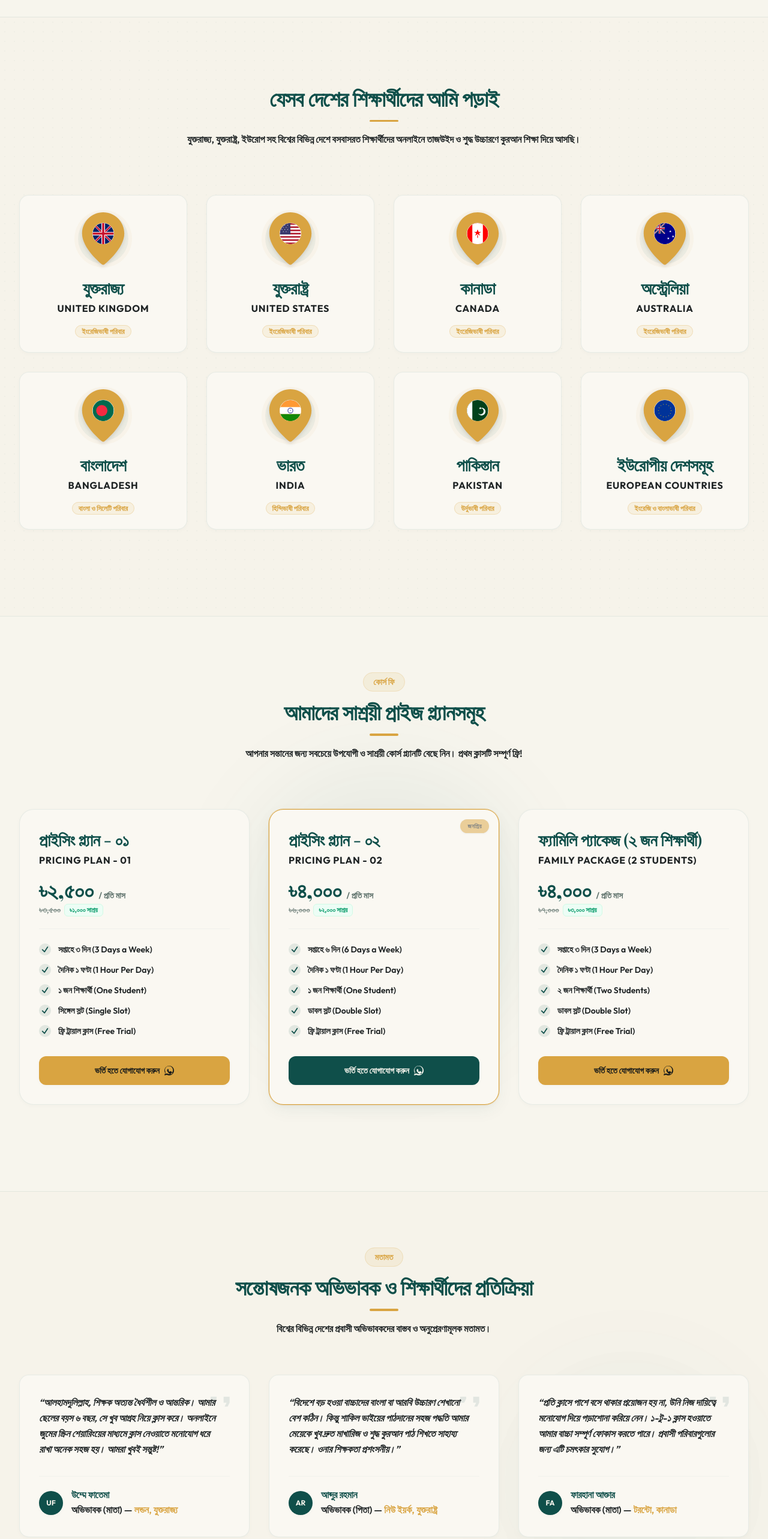
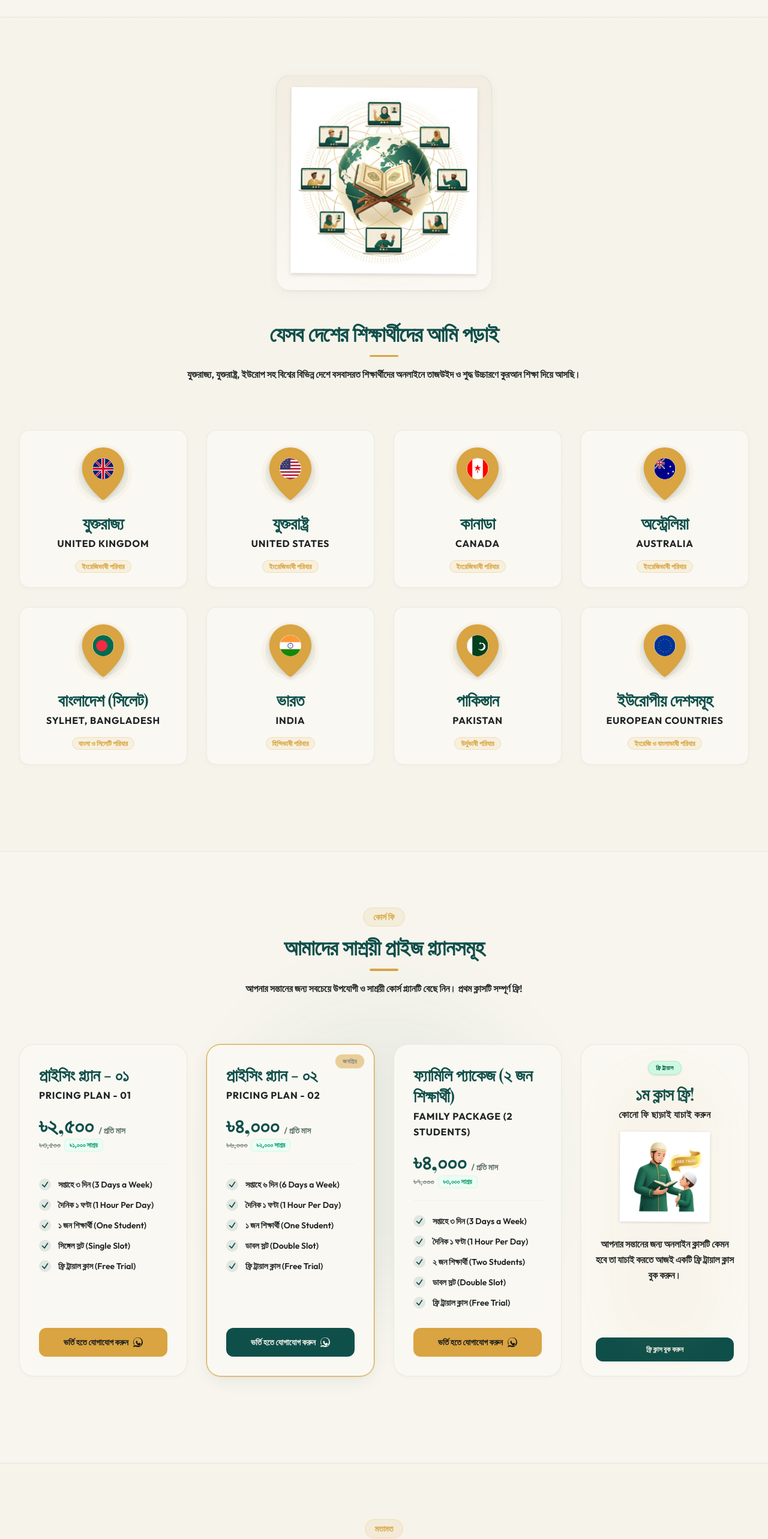
Before and after one commit to nayeem-miah/Alif-Noor-Quran-Academy, a Next.js app: page / in a window 1280 px wide. Shown: the part 4420-6986 px from the top of the page at 60% size. Built offline with nearby package versions, Linux system fonts and the light colour scheme; a web font is replaced by a local one.

Commit message:
image added

```diff
--- a/src/components/features/GlobalPresence.tsx
+++ b/src/components/features/GlobalPresence.tsx
@@ -1,5 +1,6 @@
 "use client";
 
+import Image from "next/image";
 import { useLanguage } from "@/context/LanguageContext";
 
 interface GlobalStudent {
@@ -126,8 +127,8 @@ export default function GlobalPresence() {
     },
     {
       id: "bangladesh",
-      countryNameBn: "বাংলাদেশ",
-      countryNameEn: "Bangladesh",
+      countryNameBn: "বাংলাদেশ (সিলেট)",
+      countryNameEn: "Sylhet, Bangladesh",
       languageBn: "বাংলা ও সিলেটি পরিবার",
       languageEn: "Bengali & Sylheti Families",
       flagSvg: (
@@ -219,6 +220,26 @@ export default function GlobalPresence() {
 
       <div className="mx-auto max-w-7xl px-4 sm:px-6 lg:px-8 w-full relative z-10">
 
+        {/* Top Centered Illustration */}
+        <div className="flex justify-center mb-10 sm:mb-12 animate-fade-in">
+          <div className="relative w-full max-w-[320px] sm:max-w-[360px] aspect-square rounded-3xl border border-border-subtle bg-gradient-to-b from-[#F2ECE1] to-[#FAF8F2] p-6 shadow-premium flex items-center justify-center overflow-hidden group hover:shadow-premium-lg transition-all duration-300">
+            <div className="absolute inset-8 rounded-full bg-[#D9A441]/10 filter blur-xl group-hover:bg-[#D9A441]/25 transition-colors duration-500 animate-pulse-glow pointer-events-none" />
+
+            {/* Shimmer Sweep on Hover */}
+            <div className="absolute inset-0 bg-gradient-to-r from-transparent via-white/20 to-transparent -translate-x-full group-hover:animate-shimmer pointer-events-none" />
+
+            <div className="relative w-full h-full transform transition-transform duration-500 group-hover:scale-105 animate-float-slow">
+              <Image
+                src="/images/global_students.png"
+                alt={t("অনলাইন শিক্ষার্থীদের বৈশ্বিক উপস্থিতি", "Global Presence of Online Students")}
+                fill
+                className="object-contain drop-shadow-md group-hover:drop-shadow-xl transition-all duration-500"
+                sizes="(max-width: 640px) 100vw, 360px"
+              />
+            </div>
+          </div>
+        </div>
+
         {/* Section Header */}
         <div className="text-center max-w-2xl mx-auto mb-14 sm:mb-20 animate-fade-in">
           <h2 className="font-serif text-3xl sm:text-4xl font-bold tracking-tight text-secondary-dark mt-4">
--- a/src/components/features/Pricing.tsx
+++ b/src/components/features/Pricing.tsx
@@ -1,6 +1,7 @@
 "use client";
 
 import Link from "next/link";
+import Image from "next/image";
 import { useLanguage } from "@/context/LanguageContext";
 
 interface PricingPlan {
@@ -117,8 +118,10 @@ export default function Pricing() {
           </p>
         </div>
 
-        {/* Pricing Cards Grid */}
-        <div className="grid grid-cols-1 md:grid-cols-3 gap-8 mb-12 animate-fade-in-up items-stretch">
+        {/* Split Layout: Pricing Grid (left) & Trial Illustration Card (right) */}
+        <div className="grid grid-cols-1 lg:grid-cols-12 gap-8 mb-12 animate-fade-in-up items-stretch">
+          {/* Pricing Cards Grid (Left 9 cols) */}
+          <div className="lg:col-span-9 grid grid-cols-1 md:grid-cols-3 gap-6 sm:gap-8 items-stretch">
             {plans.map((plan) => {
               const planName = t(plan.nameBn, plan.nameEn);
               const planFeatures = language === "bn" ? plan.featuresBn : plan.featuresEn;
@@ -211,6 +214,61 @@ export default function Pricing() {
             })}
           </div>
 
+          {/* Trial/Promo Card (Right 3 cols) */}
+          <div className="lg:col-span-3 flex">
+            <div className="bg-[#FAF8F2] border border-border-subtle rounded-3xl p-6 flex flex-col justify-between items-center text-center shadow-premium-sm hover:shadow-premium hover:border-primary/20 transition-all duration-300 w-full relative overflow-hidden group hover:-translate-y-2">
+              <div className="absolute inset-8 rounded-full bg-[#D9A441]/10 filter blur-xl group-hover:bg-[#D9A441]/25 transition-colors duration-500 animate-pulse-glow pointer-events-none" />
+
+              {/* Shimmer Light Sweep on Hover */}
+              <div className="absolute inset-0 bg-gradient-to-r from-transparent via-white/20 to-transparent -translate-x-full group-hover:animate-shimmer pointer-events-none" />
+
+              <div>
+                <span className="bg-emerald-100 text-emerald-800 text-[10px] font-extrabold uppercase px-3 py-1 rounded-full tracking-wider shadow-sm border border-emerald-200">
+                  {t("ফ্রি ট্রায়াল", "Free Trial")}
+                </span>
+
+                <h3 className="font-serif text-lg font-bold text-primary mt-4">
+                  {t("১ম ক্লাস ফ্রি!", "1st Class Free!")}
+                </h3>
+                <p className="text-[10px] font-bold text-text-secondary/55 uppercase tracking-wider mt-1">
+                  {t("কোনো ফি ছাড়াই যাচাই করুন", "Try without commitment")}
+                </p>
+
+                {/* Illustration Container */}
+                <div className="relative w-full aspect-square max-w-[150px] mx-auto my-5 transform transition-transform duration-500 group-hover:scale-105 animate-float-slow">
+                  <Image
+                    src="/images/pricing_trial.png"
+                    alt={t("ফ্রি ট্রায়াল ক্লাস", "Free Trial Class")}
+                    fill
+                    className="object-contain drop-shadow-sm group-hover:drop-shadow-md"
+                    sizes="100px"
+                  />
+                </div>
+
+                <p className="text-text-secondary text-xs leading-relaxed font-semibold">
+                  {t(
+                    "আপনার সন্তানের জন্য অনলাইন ক্লাসটি কেমন হবে তা যাচাই করতে আজই একটি ফ্রি ট্রায়াল ক্লাস বুক করুন।",
+                    "Book a free trial class today to see how the online lessons fit your child's needs."
+                  )}
+                </p>
+              </div>
+
+              <Link
+                href={`https://wa.me/8801852077834?text=${encodeURIComponent(
+                  t(
+                    "আসসালামু আলাইকুম, আমি আমার সন্তানের জন্য একটি ফ্রি ট্রায়াল ক্লাস বুক করতে আগ্রহী।",
+                    "Assalamu Alaikum, I am interested in booking a Free Trial Class for my child."
+                  )
+                )}`}
+                target="_blank"
+                className="w-full mt-6 py-3 px-4 rounded-xl font-bold text-center text-xs bg-primary text-background-warm hover:bg-primary-hover shadow-premium-sm transition-all duration-200 cursor-pointer flex items-center justify-center gap-1.5 active:scale-98"
+              >
+                <span>{t("ফ্রি ক্লাস বুক করুন", "Book Free Trial")}</span>
+              </Link>
+            </div>
+          </div>
+        </div>
+
       </div>
     </section>
   );
--- a/src/components/features/Testimonials.tsx
+++ b/src/components/features/Testimonials.tsx
@@ -31,8 +31,8 @@ export default function Testimonials() {
       avatarText: "UF"
     },
     {
-      quoteBn: "বিদেশে বড় হওয়া বাচ্চাদের বাংলা বা আরবি উচ্চারণ শেখানো বেশ কঠিন। কিন্তু শাকিল ভাইয়ের পাঠদানের সহজ পদ্ধতি আমার মেয়েকে খুব দ্রুত মাখারিজ ও শুদ্ধ কুরআন পাঠ শিখতে সাহায্য করেছে। ওনার শিক্ষকতা প্রশংসনীয়।",
-      quoteEn: "Teaching correct Arabic pronunciation to kids growing up abroad is quite challenging. However, Shakil Bhai's easy teaching methods helped my daughter learn Makharij and correct recitation very quickly.",
+      quoteBn: "বিদেশে বড় হওয়া বাচ্চাদের বাংলা বা আরবি উচ্চারণ শেখানো বেশ কঠিন। কিন্তু শাকিব ভাইয়ের পাঠদানের সহজ পদ্ধতি আমার মেয়েকে খুব দ্রুত মাখারিজ ও শুদ্ধ কুরআন পাঠ শিখতে সাহায্য করেছে। ওনার শিক্ষকতা প্রশংসনীয়।",
+      quoteEn: "Teaching correct Arabic pronunciation to kids growing up abroad is quite challenging. However, Shakib Bhai's easy teaching methods helped my daughter learn Makharij and correct recitation very quickly.",
       authorBn: "আব্দুর রহমান",
       authorEn: "Abdur Rahman",
       relationBn: "অভিভাবক (পিতা)",
```
Also changed, not shown: public/images/global_students.png (added), public/images/pricing_trial.png (added). Lines whose indentation alone changed are shown as unchanged.
